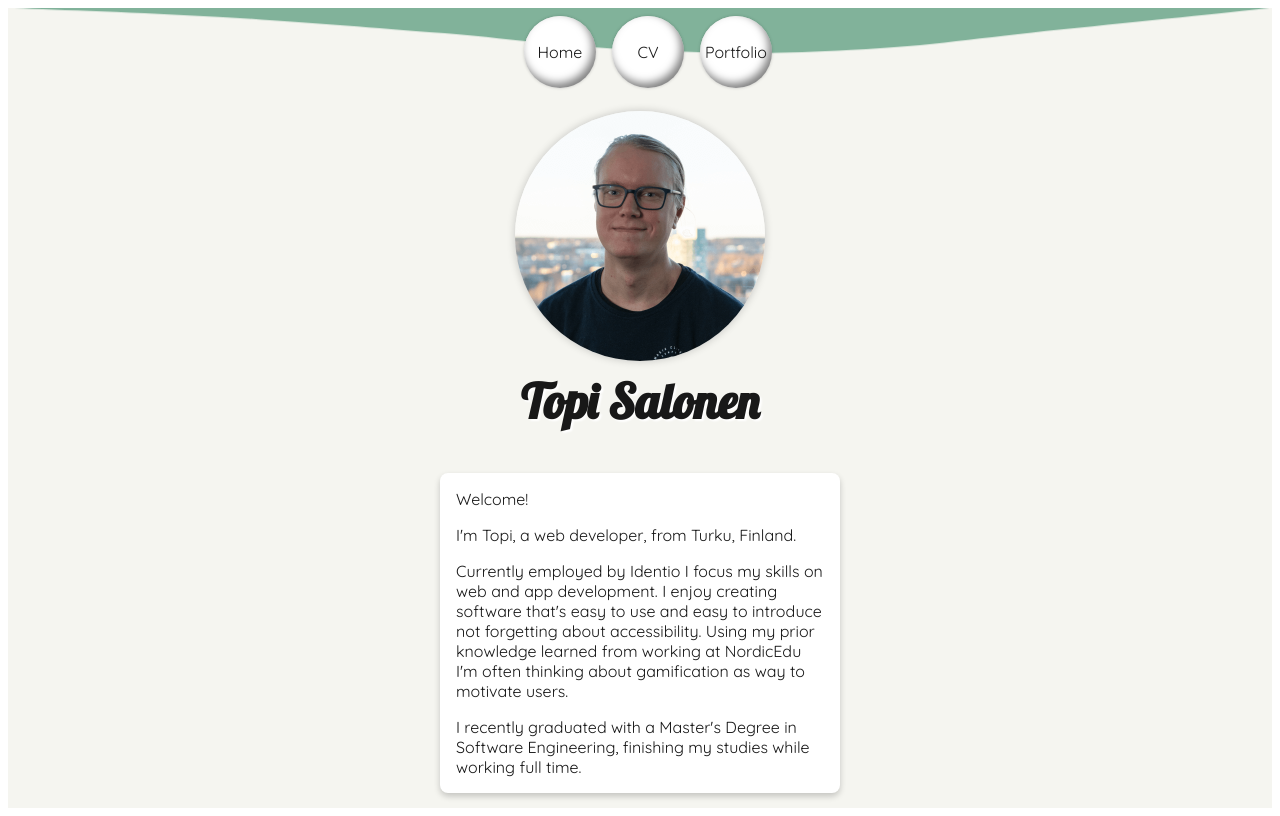
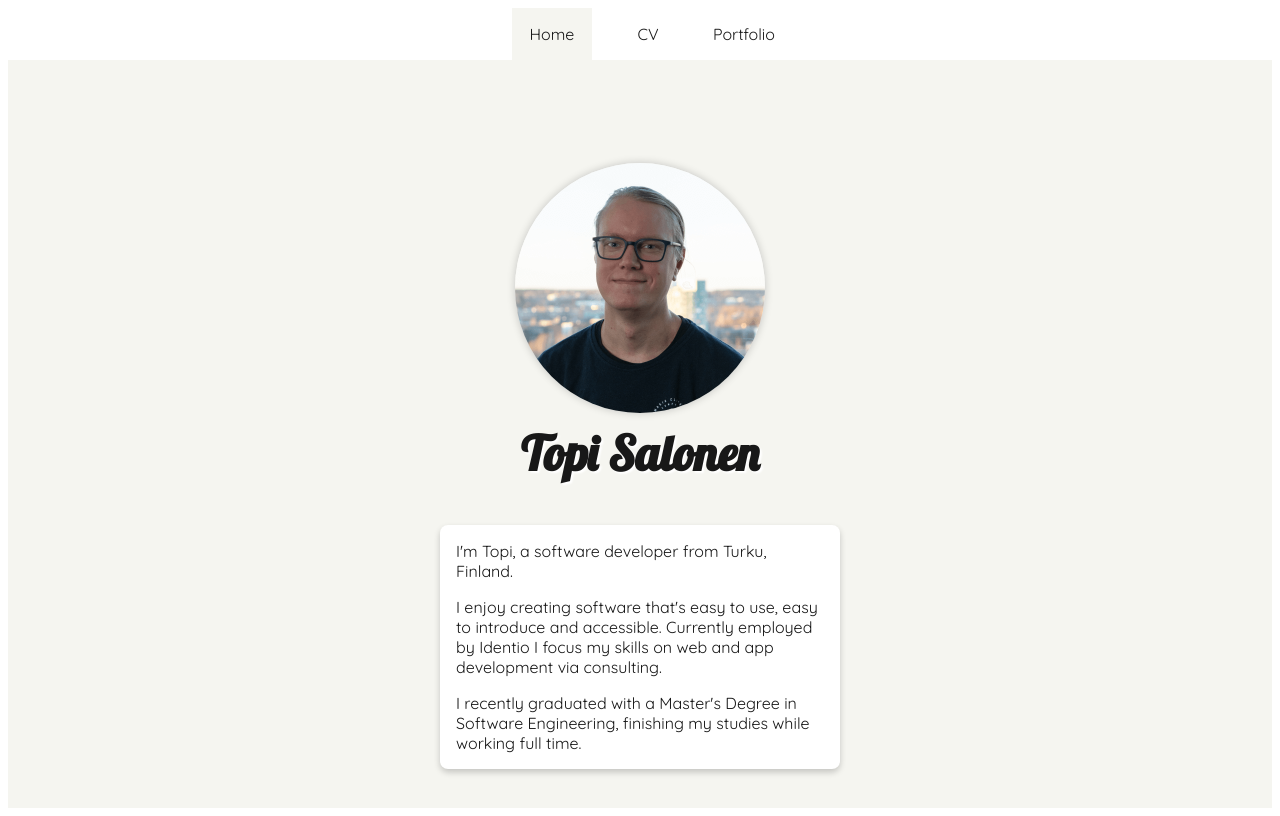
Before and after one commit to Hukutus/ts-next-portfolio, a Next.js app: page / in a window 1280 px wide. Built offline with nearby package versions, Linux system fonts and the light colour scheme.

Commit message:
Update styles, Update CV

```diff
--- a/src/_layouts/CVLayout.tsx
+++ b/src/_layouts/CVLayout.tsx
@@ -8,7 +8,7 @@ const CVLayout: FC = ({ children }) => (
     <style jsx>{`
       main {
         font-family: Quicksand, sans-serif;
-        font-size: 1.5em;
+        font-size: 1em;
 
         background: rgba(255, 255, 255, 0.8);
         box-shadow: 0 0.2em 0.4em ${Colors.shadow};
--- a/src/_layouts/PortfolioLayout.tsx
+++ b/src/_layouts/PortfolioLayout.tsx
@@ -177,7 +177,7 @@ const PortfolioLayout: FC = ({ children }) => (
     <style jsx>{`
       main {
         font-family: Quicksand, sans-serif;
-        font-size: 1.5em;
+        font-size: 1em;
 
         background: rgba(255, 255, 255, 0.8);
         box-shadow: 0 0.2em 0.4em ${Colors.shadow};
--- a/src/_markdown/Description.mdx
+++ b/src/_markdown/Description.mdx
@@ -1,9 +1,6 @@
-Welcome!
+I'm Topi, a software developer from Turku, Finland.
 
-I'm Topi, a web developer, from Turku, Finland.
-
-Currently employed by Identio I focus my skills on web and app development.
-I enjoy creating software that's easy to use and easy to introduce not forgetting about accessibility.
-Using my prior knowledge learned from working at NordicEdu I'm often thinking about gamification as way to motivate users.
+I enjoy creating software that's easy to use, easy to introduce and accessible.
+Currently employed by Identio I focus my skills on web and app development via consulting.
 
 I recently graduated with a Master's Degree in Software Engineering, finishing my studies while working full time.
--- a/src/components/NavItem.tsx
+++ b/src/components/NavItem.tsx
@@ -1,34 +1,31 @@
 import { FC } from "react";
 import Link from "next/link";
-// import Wave from "@/components/Wave";
 import Colors from "@/utils/Colors";
 
 export type NavItemType = {
   image?: string;
   text?: string;
   href: string;
-  size?: string | number;
+  width?: string | number;
   fontSize?: string | number;
+  selected?: boolean;
 };
 
 const NavItem: FC<Readonly<NavItemType>> = ({
   text,
   href,
-  size,
+  width,
   fontSize,
+  selected,
 }: Readonly<NavItemType>) => {
   return (
     <>
       <Link href={href}>
-        <nav key={href} className="nav-item">
-          {/*<Wave
-            color={Colors.main}
-            waves={4}
-            viewBox={{ width: 100, height: 100 }}
-            height={size ?? "5em"}
-            width={size ?? "5em"}
-          />*/}
-
+        <nav
+          key={href}
+          className={`nav-item ${selected ? "selected" : ""}`}
+          aria-label={text}
+        >
           <p className="unselectable">{text}</p>
         </nav>
       </Link>
@@ -47,29 +44,20 @@ const NavItem: FC<Readonly<NavItemType>> = ({
             align-items: center;
 
             cursor: pointer;
-            height: ${size ?? "5em"};
-            width: ${size ?? "5em"};
+            width: ${width ?? "5em"};
             margin-left: 1em;
-            border-radius: 50%;
-            overflow: hidden;
             background-color: white;
-            z-index: 1;
 
-            transition: box-shadow 0.2s ease, background-color 0.3s ease;
-            box-shadow: 0 0 0.2em ${Colors.shadow},
-              inset -0.2em -0.3em 0.5em rgba(0, 0, 0, 0.5),
-              inset 0.3em 0.4em 0.5em rgba(255, 255, 255, 0.7);
+            transition: background-color 0.3s ease;
 
             &:hover {
               background-color: ${Colors.background};
             }
+
+            &.selected {
+              background-color: ${Colors.background};
+            }
           }
-
-          /*@media only screen and (max-width: 820px) {
-            .nav-item {
-              margin: 0;
-            }
-          }*/
         `}
       </style>
     </>
--- a/src/components/NavigationBar.tsx
+++ b/src/components/NavigationBar.tsx
@@ -1,11 +1,11 @@
 import { FC, useState } from "react";
+import { useRouter } from "next/router";
 import NavItem, { NavItemType } from "@/components/NavItem";
-import Colors from "@/utils/Colors";
 import useScrollPosition from "@/components/UseScrollPosition";
-import Wave from "@/components/Wave";
 
 const NavigationBar: FC = () => {
   const [stickyVisible, setStickyVisible] = useState(false);
+  const { pathname } = useRouter();
 
   useScrollPosition(
     ({ prevPos, currPos }) => {
@@ -29,20 +29,13 @@ const NavigationBar: FC = () => {
   return (
     <>
       <nav className={`nav-container ${stickyVisible ? "sticky" : ""}`}>
-        <div className="wave-container">
-          <Wave
-            color={Colors.main}
-            waves={6}
-            viewBox={{ width: 1500, height: 100 }}
-            fixedPoints={{ 0: 100, 2: 50, 3: 50, 6: 100 }}
-            height="100%"
-            width="100%"
-            resetOnHover
+        {navItems.map((item: NavItemType) => (
+          <NavItem
+            key={item.href}
+            {...item}
+            selected={item.href === pathname}
+            fontSize="1em"
           />
-        </div>
-
-        {navItems.map((item: NavItemType) => (
-          <NavItem key={item.href} {...item} size="4.5em" fontSize="1em" />
         ))}
       </nav>
 
@@ -51,19 +44,19 @@ const NavigationBar: FC = () => {
           .nav-container {
             position: sticky;
             top: 0;
+            margin-bottom: 2em;
 
             display: flex;
             align-items: center;
             justify-content: center;
 
-            padding: 1em 0;
             z-index: 1;
 
             transform: translateY(0);
             -webkit-transform: translateY(0);
             transition: transform 0.2s ease-in;
 
-            height: 5.5em;
+            background-color: white;
           }
 
           .sticky {
@@ -76,15 +69,6 @@ const NavigationBar: FC = () => {
               justify-content: space-around;
             }
           }*/
-
-          .wave-container {
-            position: absolute;
-            display: flex;
-            top: 0;
-            width: 100%;
-            transform: rotate(180deg);
-            -webkit-transform: rotate(180deg);
-          }
         `}
       </style>
     </>
--- a/src/pages/Portfolio/index.tsx
+++ b/src/pages/Portfolio/index.tsx
@@ -49,7 +49,6 @@ const Portfolio: FC = () => {
 
         .portfolio-container {
           font-family: Quicksand, sans-serif;
-          font-size: 1.5em;
 
           background: rgba(255, 255, 255, 0.8);
           box-shadow: 0 0.2em 0.4em ${Colors.shadow};
--- a/src/pages/index.tsx
+++ b/src/pages/index.tsx
@@ -60,16 +60,6 @@ const Home: FC = () => (
           height: 123px;
         }
 
-        .wave-box {
-          width: 100vw;
-
-          position: absolute;
-          bottom: 0;
-          z-index: -1;
-
-          display: flex;
-        }
-
         .main-container {
           flex: 1;
           padding: 0 0.5em;
@@ -85,6 +75,7 @@ const Home: FC = () => (
           flex-direction: column;
           justify-content: center;
           align-items: center;
+          margin-top: 2em;
         }
 
         footer {
```
Also changed, not shown: src/_markdown/CV.mdx (+20 -13 lines).
